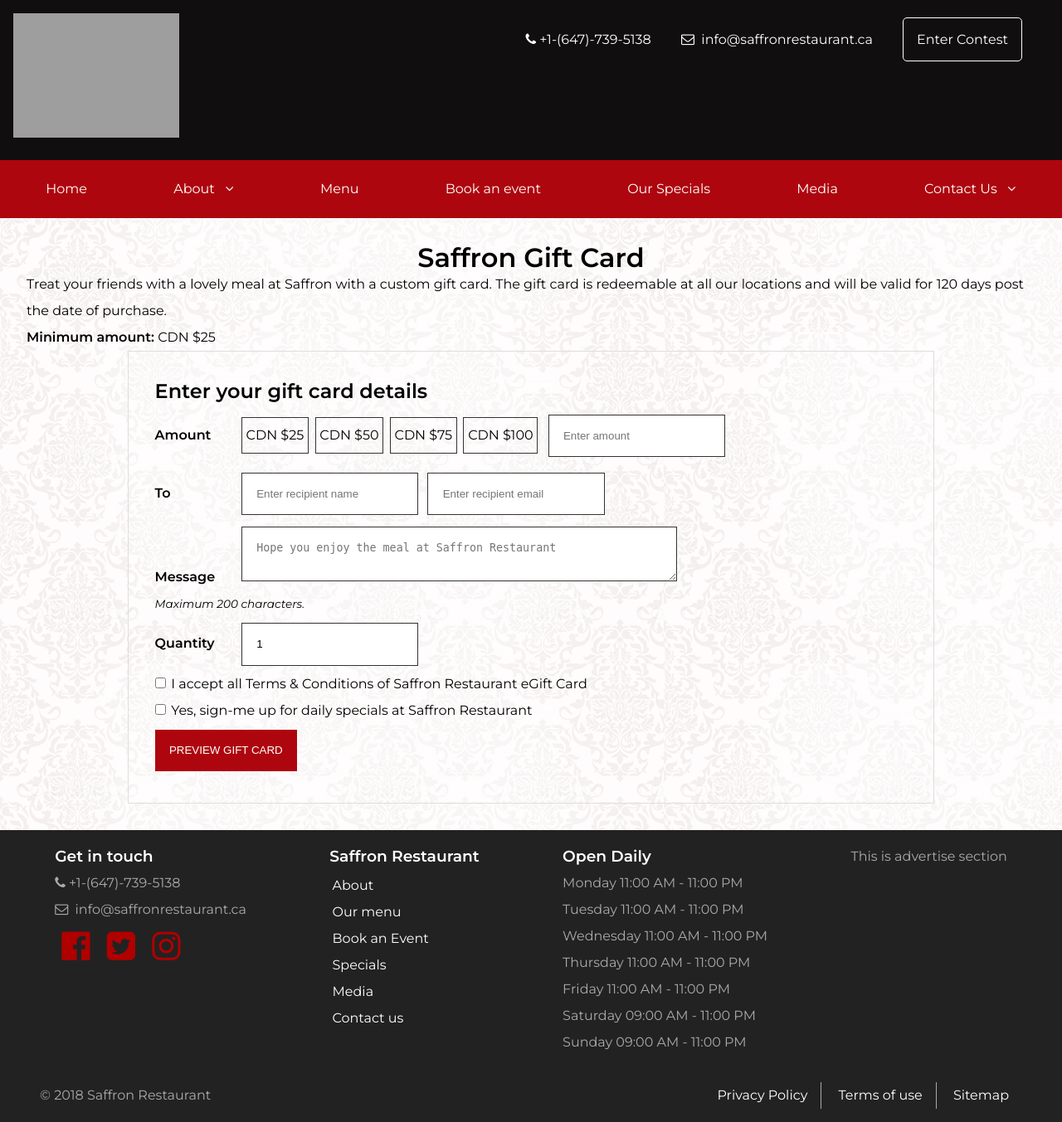
After one commit to kendy92/restaurant_project, a PHP site: page /giftcard.html in a window 1280 px wide. The commit adds this page. Shown: the whole page at 83% size. Run offline with PHP 8.4, Linux system fonts and the light colour scheme; some libraries are stand-ins or nearby versions; grey boxes are pictures that could not be loaded.

Commit message:
update index and add giftcard page

```diff
--- /dev/null
+++ b/giftcard.html
@@ -0,0 +1,159 @@
+<!doctype html>
+<html lang="en">
+<head>
+    <meta charset="utf-8">
+    <meta name="viewport" content="width=device-width, initial-scale=1">
+    <title>Saffron Restaurant</title>
+    <link rel="stylesheet" type="text/css" href="https://maxcdn.bootstrapcdn.com/font-awesome/4.7.0/css/font-awesome.min.css">
+    <link href="https://fonts.googleapis.com/css?family=Montserrat:300,300i,400,400i,500,500i,600,600i" rel="stylesheet">
+    <link rel="stylesheet" href="https://code.jquery.com/ui/1.12.1/themes/base/jquery-ui.css">
+    <link rel="stylesheet" type="text/css" href="style.css?v=1.0">
+    <link rel="stylesheet" type="text/css" href="tablet-style.css">
+    <link rel="stylesheet" type="text/css" href="mobile-style.css">
+    <script src="https://ajax.googleapis.com/ajax/libs/jquery/3.2.1/jquery.min.js"></script>
+    <script src="https://code.jquery.com/ui/1.12.1/jquery-ui.js"></script>
+    <script type="text/javascript" src="script.js?v=1.0"></script>
+</head>
+<body>
+    <header id="header">
+        <div class="flex-container">
+            <div class="logo">
+            <a href="index.html"><img src="images/restaurant-logo.png" alt="This is the logo of website" title="The Restaurant logo"></a>
+            </div>
+            <div class="toggleBtn">MENU</div>
+            <div class="contact-top">
+                <ul>
+                    <li><i class="fa fa-phone" aria-hidden="true"></i>&nbsp;<a href="tel:+310701234567">+1-(647)-739-5138</a></li>
+                    <li><i class="fa fa-envelope-o" aria-hidden="true"></i> &nbsp;<a href="mailto:info@therestaurant.com">info@saffronrestaurant.ca</a></li>
+                    <li><a href="snake-game/index.html" class="btn-contest">Enter Contest</a></li>
+                </ul>
+            </div>
+        </div>
+        <nav>
+            <ul class="top-menu">
+                <li><a href="index.html">Home</a></li>
+                <li><a href="#">About &nbsp; <i class="fa fa-angle-down" aria-hidden="true"></i></a>
+                    <ul class="child-menu">
+                        <li><a href="our-story.html">Our Story</a></li>
+                        <li><a href="core-team.html">Core Team</a></li>
+                    </ul>
+                </li>
+                <li><a href="menu.html">Menu</a></li>
+                <li><a href="booking.html">Book an event</a></li>
+                <li><a href="our-special.html">Our Specials</a></li>
+                <li><a href="media.html">Media</a></li>
+                <li><a href="#">Contact Us &nbsp; <i class="fa fa-angle-down" aria-hidden="true"></i></a>
+                    <ul class="child-menu">
+                        <li><a href="inquiry.html">Inquiry</a></li>
+                        <li><a href="location.html">Locations</a></li>
+                        <li><a href="careers.html">Careers</a></li>
+                    </ul>
+                </li>
+                <li class="contest-sm-btn"><a href="/snake-game">Enter Contest</a></li>
+            </ul>
+        </nav>
+    </header>
+    <main>
+        <div class="giftcard-content">
+        <h1>Saffron Gift Card</h1>
+        <p>Treat your friends with a lovely meal at Saffron with a custom gift card. The gift card is redeemable at all our locations and will be valid for 120 days post the date of purchase.</p>
+        <p><strong>Minimum amount:</strong> CDN $25</p>
+        <form id="giftcard-frm" action="#" method="post">
+            <h2>Enter your gift card details</h2>
+            <div>
+            <ul id="amount">
+                <label for="amount">Amount</label>
+                <li>CDN $25</li>
+                <li>CDN $50</li>
+                <li>CDN $75</li>
+                <li>CDN $100</li>
+                <li><input type="text" id="amount_value" placeholder="Enter amount"></li>
+            </ul>
+            </div>
+            <div>
+                <label for="recipient_name">To</label>
+                <input type="text" id="recipient_name" placeholder="Enter recipient name">
+                <input type="email" id="recipient_email" placeholder="Enter recipient email">
+            </div>
+            <div>
+                <label for="message">Message</label>
+                <textarea id="message" placeholder="Hope you enjoy the meal at Saffron Restaurant"></textarea>
+                <p>Maximum 200 characters.</p>
+            </div>
+            <div>
+                <label for="quantity">Quantity</label>
+                <input type="number" id="quantity" placeholder="1" value="1">
+            </div>
+            <div>
+                <input id="checkBox" type="checkbox">I accept all Terms & Conditions of Saffron Restaurant eGift Card
+            </div>
+            <div>
+                <input id="checkBox" type="checkbox">Yes, sign-me up for daily specials at Saffron Restaurant
+            </div>
+
+            <input type="button" id="preview-btn" value="Preview Gift Card">
+
+        </form>
+    </div>
+
+    <div class="giftcard-preview">
+
+    </div>
+    </main>
+
+    <footer id="footer">
+        <div class="row flex-container">
+            <div class="col-3">
+                <h3>Get in touch</h3>
+                <p><i class="fa fa-phone" aria-hidden="true"></i>&nbsp;+1-(647)-739-5138</p>
+                <p><i class="fa fa-envelope-o" aria-hidden="true"></i> &nbsp;info@saffronrestaurant.ca</p>
+                <div>
+                    <ul class="social-link">
+                        <li><a href=""><i class="fa fa-facebook-official" aria-hidden="true"></i></a></li>
+                        <li><a href=""><i class="fa fa-twitter-square" aria-hidden="true"></i></a></li>
+                        <li><a href=""><i class="fa fa-instagram" aria-hidden="true"></i></a></li>
+                    </ul>
+                </div>
+            </div>
+            <div class="col-3">
+                <h3>Saffron Restaurant</h3>
+                <ul class="bottom-menu">
+                    <li><a href="about-us.html">About</a></li>
+                    <li><a href="menu.html">Our menu</a></li>
+                    <li><a href="booking.html">Book an Event</a></li>
+                    <li><a href="our-special.html">Specials</a></li>
+                    <li><a href="media.html">Media</a></li>
+                    <li><a href="contact-us.html">Contact us</a></li>
+                </ul>
+            </div>
+            <div class="col-3">
+                <h3>Open Daily</h3>
+                <ul>
+                    <li>Monday 11:00 AM - 11:00 PM</li>
+                    <li>Tuesday 11:00 AM - 11:00 PM</li>
+                    <li>Wednesday 11:00 AM - 11:00 PM</li>
+                    <li>Thursday 11:00 AM - 11:00 PM</li>
+                    <li>Friday 11:00 AM - 11:00 PM</li>
+                    <li>Saturday 09:00 AM - 11:00 PM</li>
+                    <li>Sunday 09:00 AM - 11:00 PM</li>
+                </ul>
+            </div>
+            <div class="col-3">
+                <p>This is advertise section</p>
+            </div>
+        </div>
+        <div class="row flex-container">
+            <div class="col-8">
+                <p>&copy; 2018 Saffron Restaurant</p>
+            </div>
+            <div class="col-4">
+                <ul>
+                    <li><a href="policy.html">Privacy Policy</a></li>
+                    <li><a href="terms.html">Terms of use</a></li>
+                    <li><a href="sitemap.html">Sitemap</a></li>
+                </ul>
+            </div>
+        </div>
+    </footer>
+</body>
+</html>
--- a/script.js
+++ b/script.js
@@ -6,15 +6,18 @@
 
     //special dish random value
     var dishes = ["Mulligatowny Soup","Chicken Karahi","Chicken Jalfrezi","Mutton Home Style", "Beef Manalu"];
-    var randDish = dishes[Math.floor(Math.random() * dishes.length)];
-    $("#special-dish").text(randDish);
-
+    //var randDish = dishes[Math.floor(Math.random() * dishes.length)];
 
     //slideshow
     $(".banner-section > .slideshow:gt(0)").hide();
     var delayTime = 1000;
-
+    var count_dish = 0;
     setInterval(function(){
+        count_dish++;
+        if(count_dish >4){
+            count_dish = 0;
+        }
+       $("#special-dish").text(dishes[count_dish]);
        $(".banner-section > .slideshow:first")
         .fadeOut(delayTime)
         .next()
@@ -28,11 +31,11 @@
     $("[class*='menu']").hover(function(){
                                //in
         $(this).children("img").addClass("flipped");
-        $(this).children("h3").show();
+        $(this).children("h3").fadeIn(500);
                                },function(){
         //out
         $(this).children("img").removeClass("flipped");
-        $(this).children("h3").hide();
+        $(this).children("h3").fadeOut(500);
     });
    //hover effect in top navigation
 
--- a/style.css
+++ b/style.css
@@ -293,22 +293,30 @@
 
 [class*="customer"]{
     position: relative;
-    flex-flow: inherit;
+    flex-flow: row wrap;
     border: 1px solid #dedede;
     margin-bottom: 1em;
     border-radius: 5px;
 }
 
 [class*="customer"] .thumb{
-    flex:1 1 auto;
+    flex:1 1 0;
+}
+
+[class*="customer"] .thumb .rating{
+    text-align: center;
 }
 
 [class*="customer"] .thumb img{
-    width:50px;
+    width:100%;
+}
+
+.rated{
+    color:orange;
 }
 
 [class*="customer"] .response{
-    flex: 2 1 auto;
+    flex: 5 1 0;
     text-align: justify;
     padding-left: .5em;
     font-size: .85rem;
@@ -382,7 +390,9 @@
 }
 
 #btnSubmit:hover{
-    background-color:#880000 !important;
+    background-color:transparent !important;
+    color: #AE060E;
+    border:1px solid #AE060E;
     cursor:pointer;
 }
 
@@ -435,3 +445,87 @@
 .col-4 ul li:last-child{
     border:none;
 }
+
+
+/* GIFT CARD PAGES */
+
+.giftcard-content{
+    padding:2em;
+    color:#000;
+}
+
+.giftcard-content h1{
+    text-align:center;
+}
+
+..giftcard-content p{
+    text-align: justify;
+}
+
+#giftcard-frm{
+    margin: 0 auto;
+    width: 80%;
+    border: 1px solid #dedede;
+    padding: 2em;
+}
+
+#giftcard-frm label{
+    font-weight: bold;
+    display: inline-block;
+    width: 100px;
+}
+
+#giftcard-frm #amount{
+    position:relative;
+}
+
+#giftcard-frm #amount li{
+    display:inline-block;
+    border:1px solid #333;
+    padding: .3em;
+    margin-right:.2em;
+    cursor: pointer;
+}
+
+#giftcard-frm #amount li:last-child{
+    border:none;
+}
+
+#giftcard-frm #amount li input{
+    padding: 1.3em;
+    border: 1px solid #333;
+}
+
+#giftcard-frm input{
+    padding: 1.3em;
+    border: 1px solid #333;
+    margin: .5em .5em .5em 0;
+}
+
+#giftcard-frm textarea{
+    padding: 1.3em;
+    border: 1px solid #333;
+    width:525px;
+    margin: .5em .5em 0 0;
+}
+
+#giftcard-frm p{
+    font-size: .85rem;
+    font-style: italic;
+}
+
+
+#giftcard-frm #preview-btn{
+    background-color:#AE060E;
+    color:#fff;
+    border:none;
+    transition:all .5s ease;
+    cursor: pointer;
+    text-transform: uppercase;
+}
+
+#giftcard-frm #preview-btn:hover{
+    background:transparent;
+    border:1px solid #AE060E;
+    color:#AE060E;
+}
```
Also changed, not shown: index.html (+47 -26 lines).
